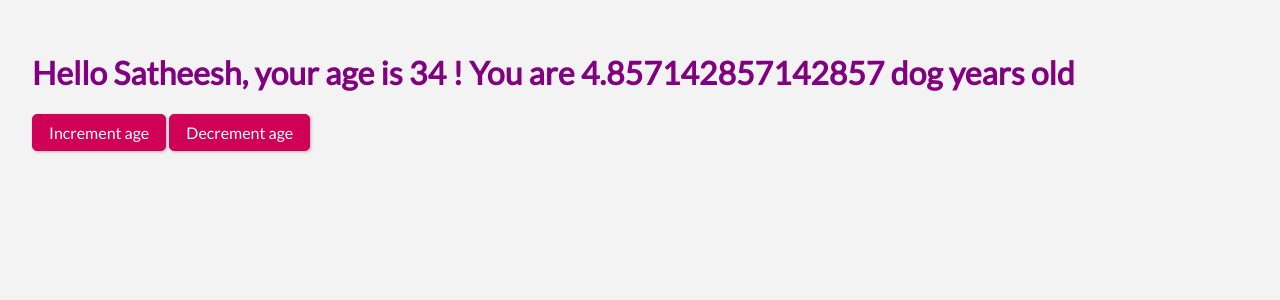
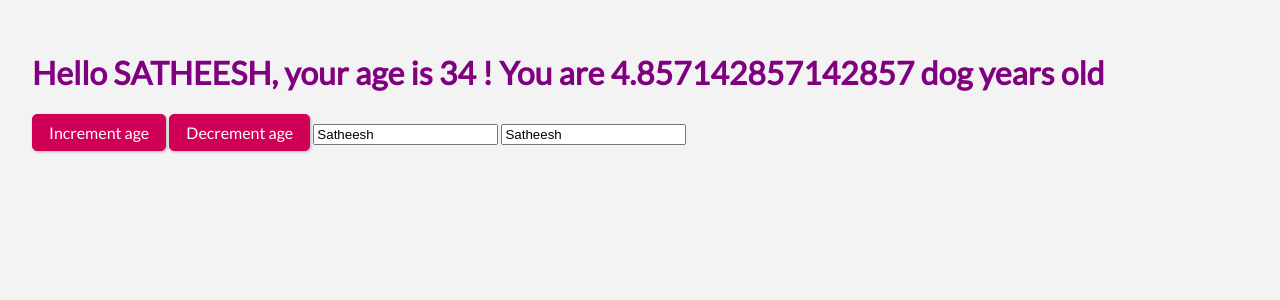
Before and after one commit to satheeshgs/svelte-app, a Svelte app: page / in a window 1280 px wide. Shown: the top 300 px of the page. Built offline with nearby package versions, Linux system fonts and the light colour scheme.

Commit message:
name input

```diff
--- a/src/App.svelte
+++ b/src/App.svelte
@@ -3,6 +3,7 @@
   let age = 34;
 
   $: dogYears = age / 7;
+  $: upperCaseName = name.toUpperCase();
 
   function incrementAge() {
     age += 1;
@@ -11,11 +12,20 @@
   function decrementAge() {
     age -= 1;
   }
+
+  function nameInput(event) {
+    const enteredValue = event.target.value;
+    name = enteredValue;
+  }
 </script>
 
-<h1>Hello {name}, your age is {age} ! You are {dogYears} dog years old</h1>
+<h1>
+  Hello {upperCaseName}, your age is {age} ! You are {dogYears} dog years old
+</h1>
 <button on:click={incrementAge}>Increment age</button>
 <button on:click={decrementAge}>Decrement age</button>
+<input type="text" value={name} on:input={nameInput} />
+<input type="text" bind:value={name} />
 
 <style>
   h1 {
```
